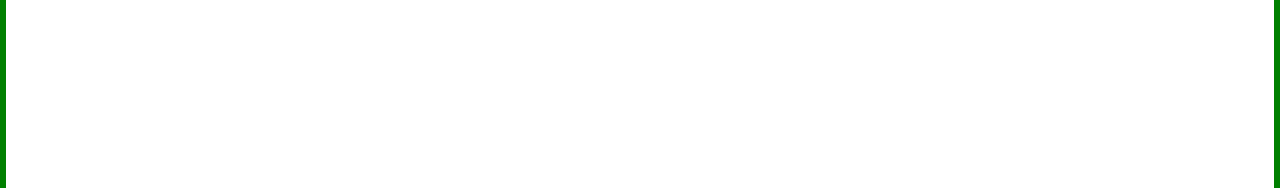
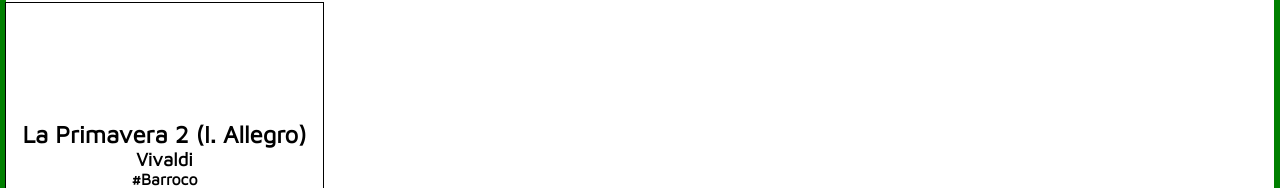
Before and after one commit to masanpoc/proyecto, a React (Create React App) app: page /obras in a window 1280 px wide. Shown: the part 764-952 px from the top of the page. Built offline with nearby package versions, Linux system fonts and the light colour scheme.

Commit message:
subir documento

```diff
--- a/package.json
+++ b/package.json
@@ -8,6 +8,7 @@
     "@testing-library/react": "^11.2.5",
     "@testing-library/user-event": "^12.7.1",
     "gsap": "^3.6.0",
+    "node-sass": "^5.0.0",
     "react": "^17.0.1",
     "react-dom": "^17.0.1",
     "react-router-dom": "^5.2.0",
--- a/src/components/Obras.js
+++ b/src/components/Obras.js
@@ -26,6 +26,12 @@
         autor: 'Vivaldi',
         url: '',
         genero: 'Barroco'
+    },
+    {
+        titulo: 'La Primavera 2 (I. Allegro)',
+        autor: 'Vivaldi',
+        url: '',
+        genero: 'Barroco'
     }
 
 ];
```
Also changed, not shown: 1 other file (tests, documents, lock files or other folders).
